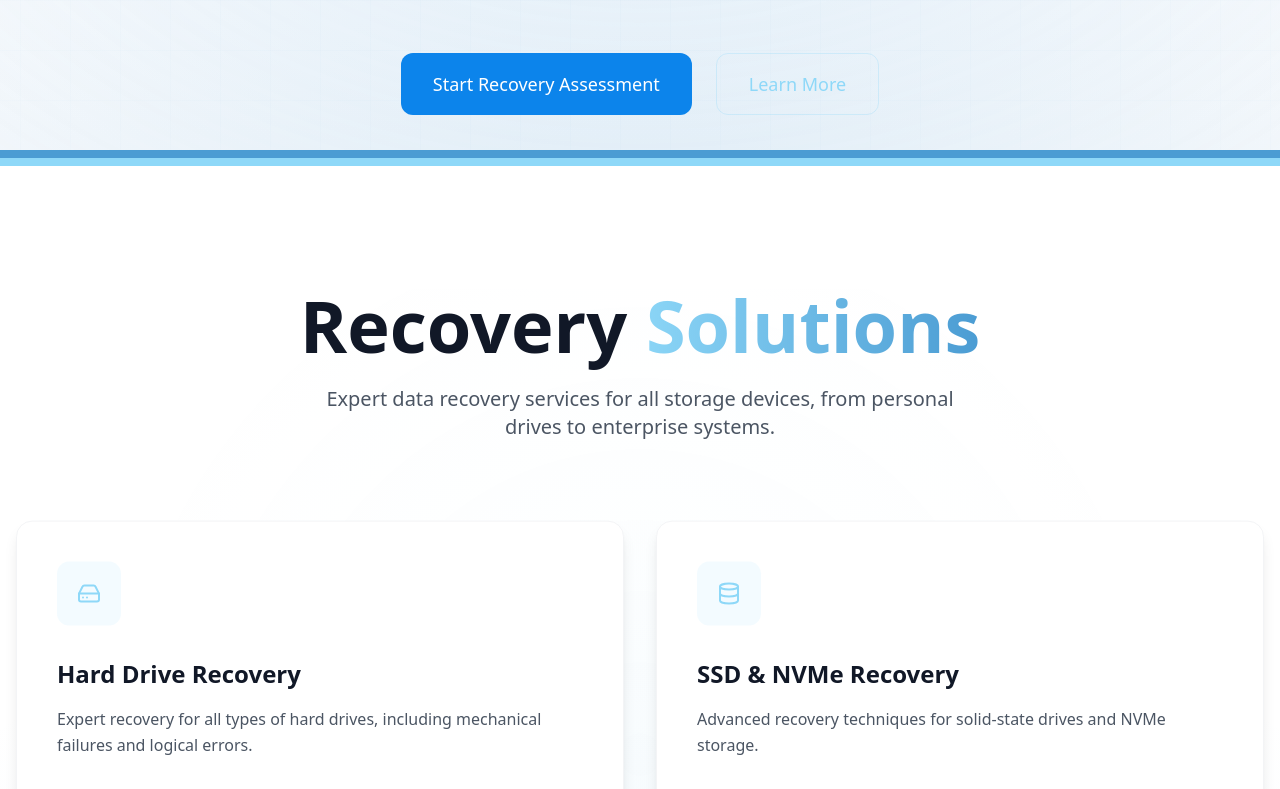
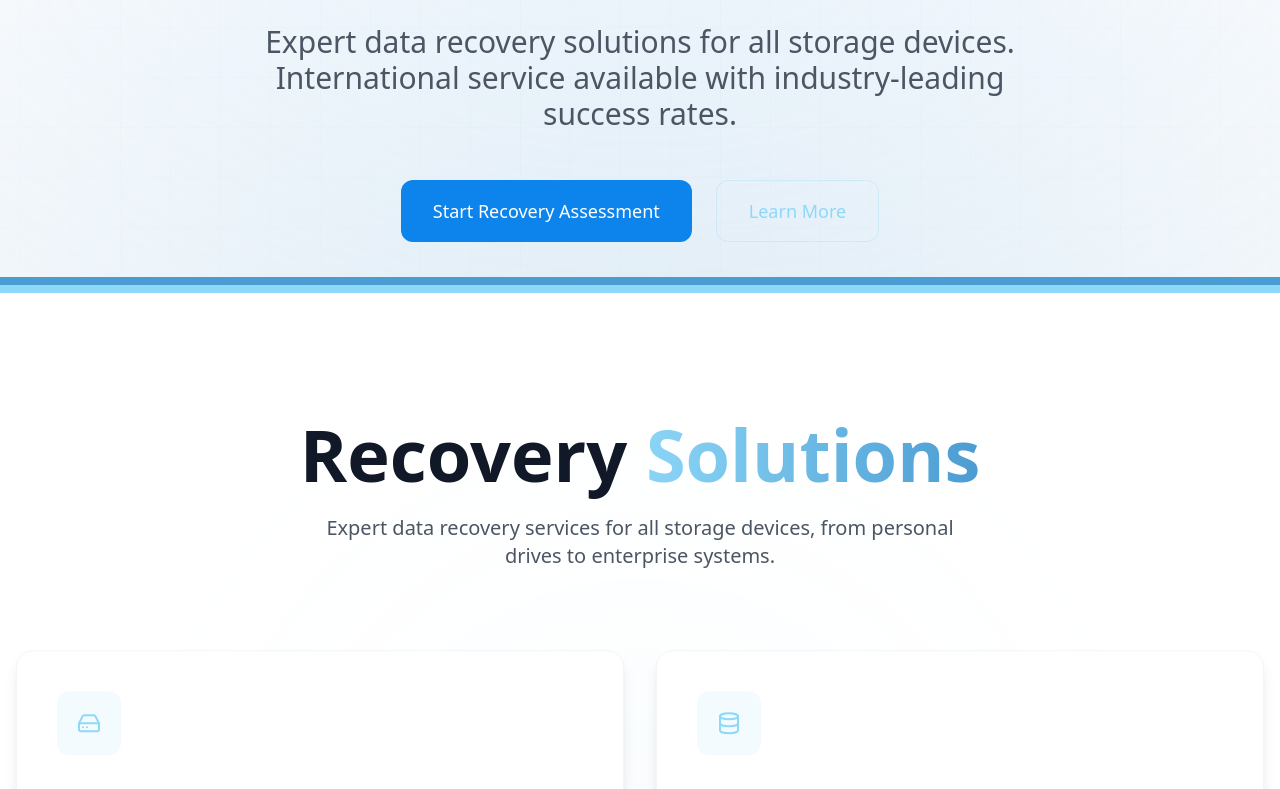
Before and after one commit to WizTizzle/DRWIZTECH, a React (Vite) app: page / in a window 1280 px wide. Shown: the part 922-1711 px from the top of the page. Built offline with nearby package versions, Linux system fonts and the light colour scheme; a web font is replaced by a local one.

Commit message:
Fix header overlap with content

```diff
--- a/src/components/Layout.tsx
+++ b/src/components/Layout.tsx
@@ -18,7 +18,7 @@ export function Layout({ children }: LayoutProps) {
     >
       <Header />
       <SectionDivider className="w-full" />
-      <main className="flex-grow bg-gradient-to-b from-white to-gray-50 w-full pt-64">
+      <main className="flex-grow bg-gradient-to-b from-white to-gray-50 w-full mt-[calc(24rem-1px)]">
         {children}
       </main>
       <SectionDivider className="w-full" />
```
